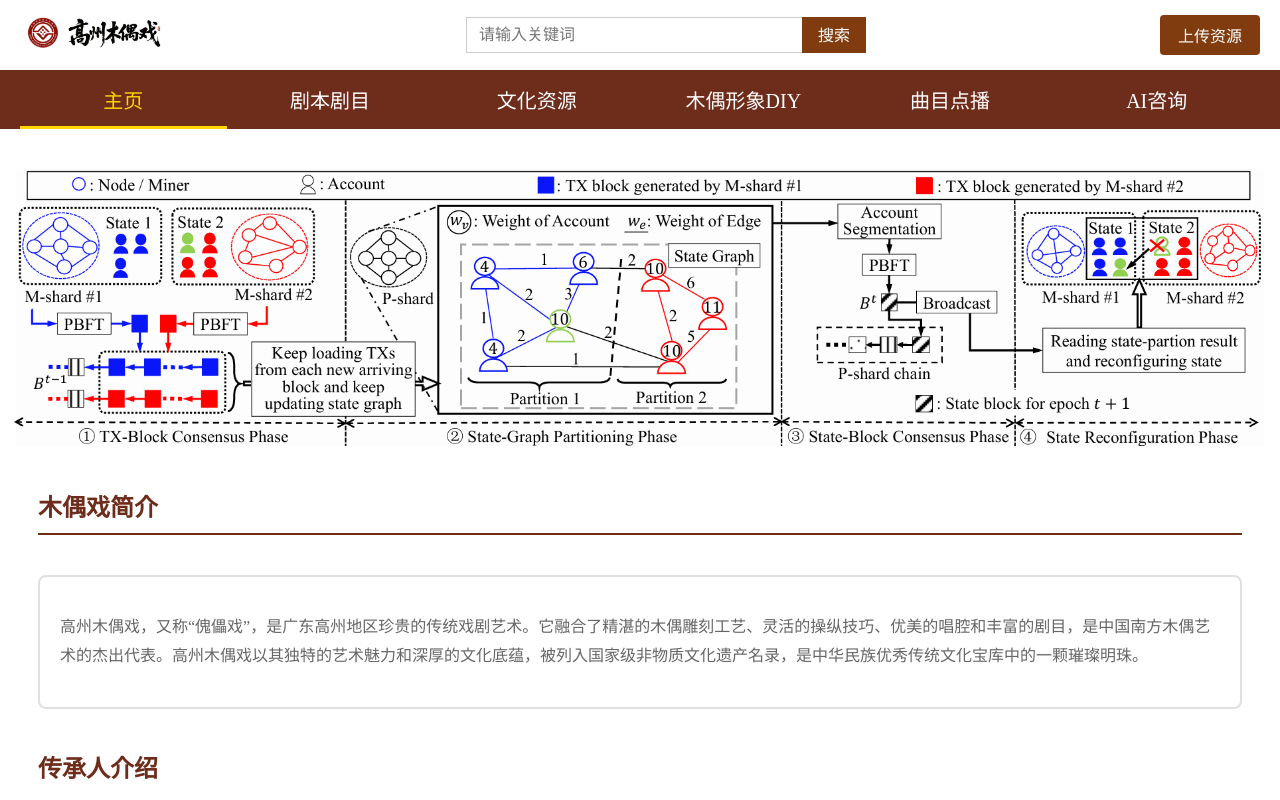
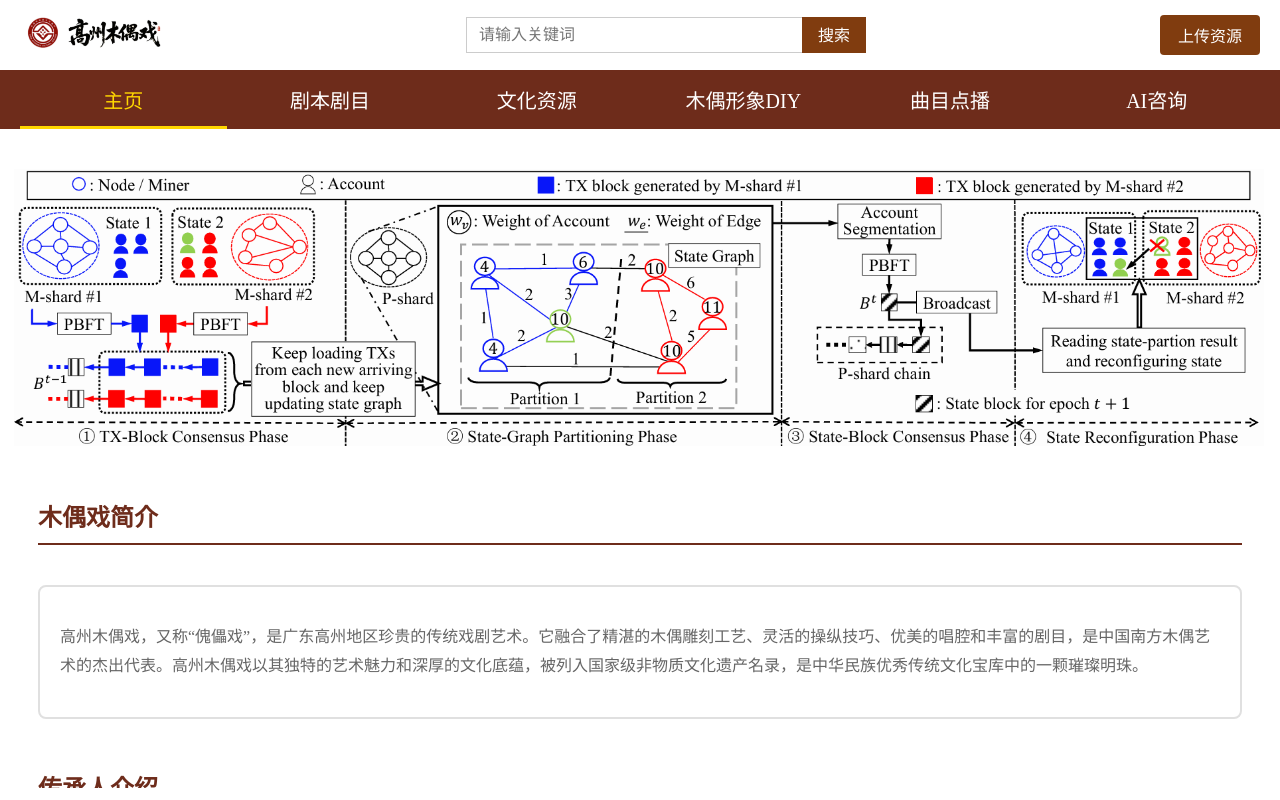
Before and after one commit to wenpeichen419/front-puppet, a Vue app: page / in a window 1280 px wide. Built offline with nearby package versions, Linux system fonts and the light colour scheme; the HTML template or start-up script is replaced by a standard one.

Commit message:
修改了滚动标题样式

```diff
--- a/src/views/Home.vue
+++ b/src/views/Home.vue
@@ -110,6 +110,7 @@ export default {
   color: #6e2c1b;
   border-bottom: 2px solid #6e2c1b;
   padding-bottom: 10px;
+  padding-top: 10px;
   font-weight: bold;
   margin: 20px 30px;
   position: sticky;
@@ -153,6 +154,7 @@ export default {
 .introduction_title {
   color: #6e2c1b;
   border-bottom: 2px solid #6e2c1b;
+  padding-top: 10px;
   padding-bottom: 10px;
   margin: 10px 30px;
   font-weight: bold;
@@ -175,6 +177,7 @@ export default {
 .inheritor_title {
   color: #6e2c1b;
   border-bottom: 2px solid #6e2c1b;
+  padding-top: 10px;
   padding-bottom: 10px;
   margin: 10px 30px;
   font-weight: bold;
--- a/src/views/Scripts.vue
+++ b/src/views/Scripts.vue
@@ -37,7 +37,7 @@ export default {
       this.$router.push(`/video/${id}`);
     },
     handleImgError(event) {
-      event.target.src = new URL('../assets/not-found.png', import.meta.url).href;
+      event.target.src = new URL('../assets/image-error.png', import.meta.url).href;
     }
   }
 };
```
